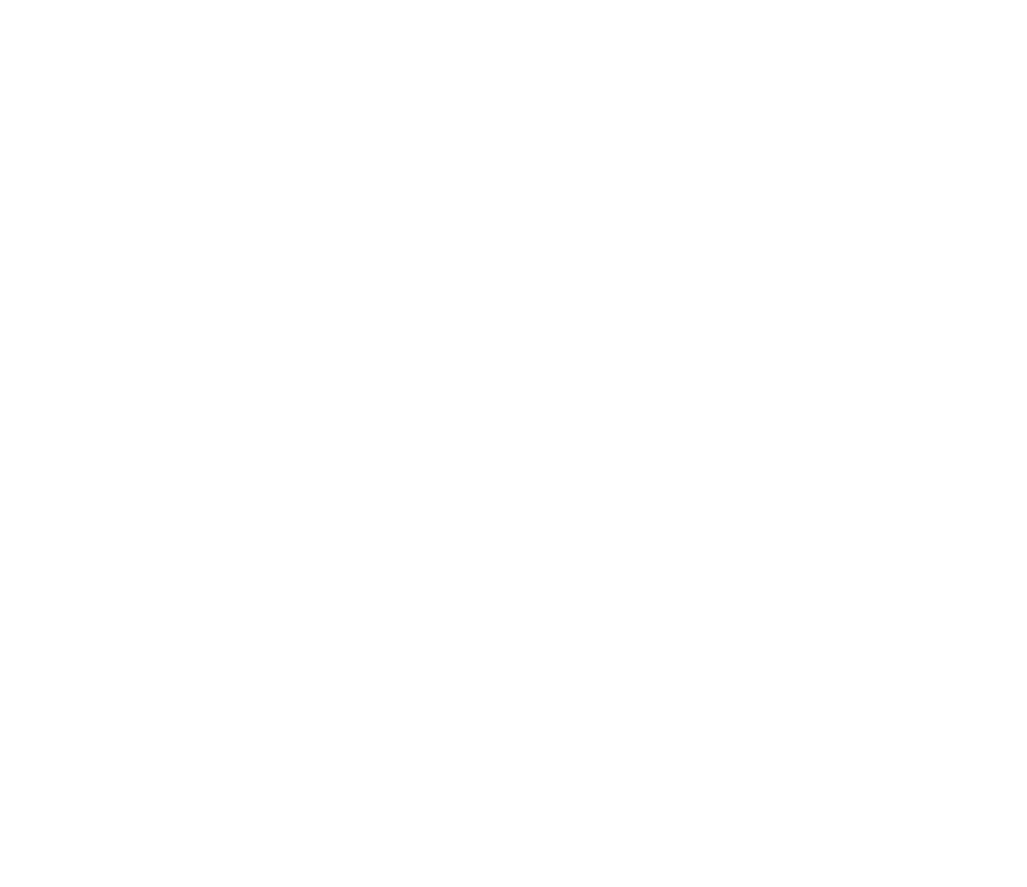
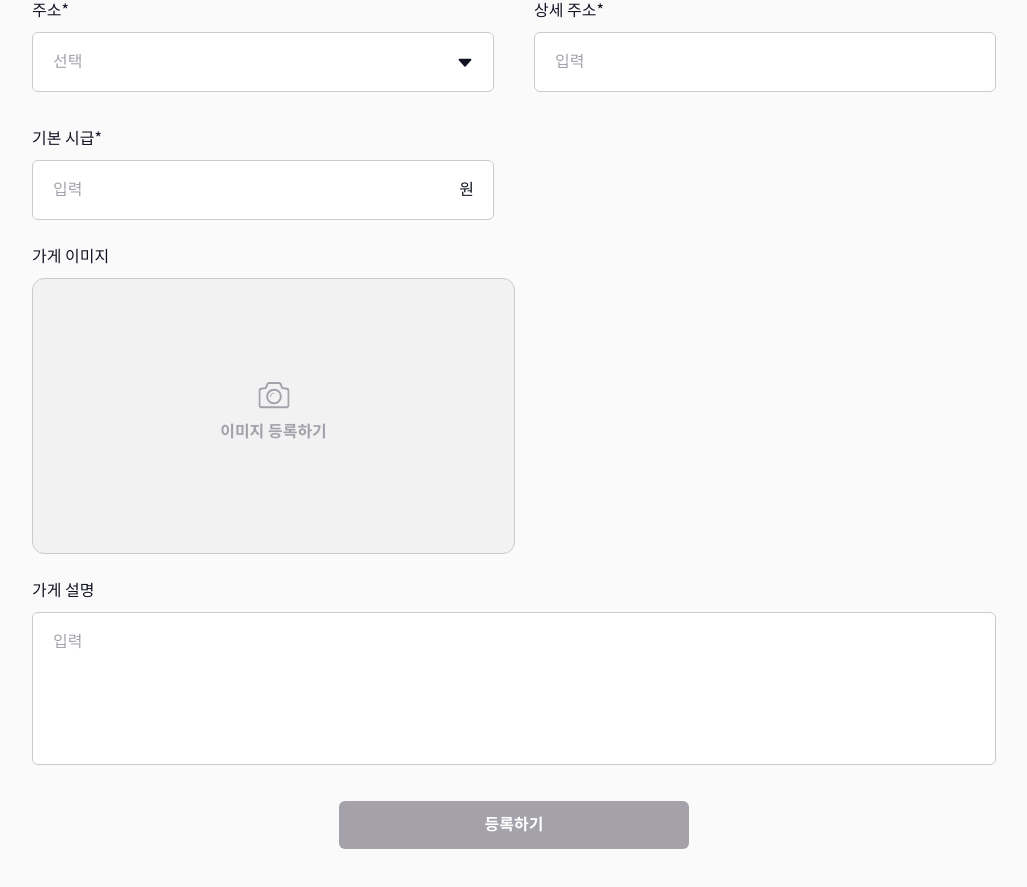
Before and after one commit to sprintPart3Team4/the-julge, a Next.js app: page / in a window 1280 px wide. Shown: the part 255-1142 px from the top of the page, without its empty margins (126-1153 px from the left). Before the commit the page ends 800 px from the top, so only its background shows below. Built offline with nearby package versions, Linux system fonts and the light colour scheme.

Commit message:
Refactor: 등록하기 버튼 기능 구현 리팩토링

```diff
--- a/components/register/shopInfo/shopInfoForm/FileInput.tsx
+++ b/components/register/shopInfo/shopInfoForm/FileInput.tsx
@@ -8,14 +8,13 @@
 
 const cn = classNames.bind(styles);
 
-export default function FileInput({ setFormValues, id, defaultValue }: FileInput) {
+export default function FileInput({ setFormValues }: FileInput) {
   const [preview, setPreview] = useState<string>(CarmeraIcon);
   const [fileValue, setFileValue] = useState<File | null>(null);
   const [fileName, setFileName] = useState<string>("");
 
   const isAddImage = fileValue ? "active" : "";
   const alt = preview ? fileName : "카메라 아이콘";
-  const imageChange = id ? "edit" : "";
 
   const getImgUrl = async (file: File) => {
     const imgUrl = await createPresinedURL(file);
@@ -41,8 +40,6 @@
     }
   };
 
-  console.log(defaultValue);
-
   useEffect(() => {
     if (!fileValue) return;
 
@@ -59,16 +56,12 @@
     <>
       <div className={cn("inputBox", "file")}>
         <p className={cn("title")}>가게 이미지</p>
-        <div className={cn("wrap", { edit: id && imageChange, active: !id && isAddImage })}>
+        <div className={cn("wrap", { active: isAddImage })}>
           <label htmlFor="file" className={cn("label")}>
             <div className={cn("cameraImage")}>
-              {fileValue && !id ? (
-                <Image fill src={preview} alt={alt} object-fit="cover" />
-              ) : (
-                <Image fill src={defaultValue} alt={defaultValue} object-fit="cover" />
-              )}
+              <Image fill src={preview} alt={alt} object-fit="cover" />
             </div>
-            <span>{id ? "이미지 추가하기" : "이미지 등록하기"}</span>
+            <span>이미지 등록하기</span>
           </label>
         </div>
         <input type="file" id="file" name="file" onChange={handleImageChange} />
--- a/components/register/shopInfo/shopInfoForm/Input.tsx
+++ b/components/register/shopInfo/shopInfoForm/Input.tsx
@@ -4,13 +4,19 @@
 
 const cn = classNames.bind(styles);
 
-export default function Input({ label, title, input, defaultValue, onChange }: Input) {
+export default function Input({ label, title, input, value, floatingText, onChange }: Input) {
   return (
     <div className={cn("inputBox")}>
       <label htmlFor={label} className={cn("title")}>
         {title}*
       </label>
-      <input {...input} placeholder="입력" defaultValue={defaultValue} onChange={onChange} />
+      <div className={cn("wrap")}>
+      <input {...input} placeholder="입력" value={value} onChange={onChange} />
+      {floatingText && (
+        <span className={cn("floatingText")}>{floatingText}</span>
+      )}
+      </div>
+
     </div>
   );
 }
--- a/components/register/shopInfo/shopInfoForm/SelectBox.tsx
+++ b/components/register/shopInfo/shopInfoForm/SelectBox.tsx
@@ -5,9 +5,9 @@
 
 const cn = classNames.bind(styles);
 
-export default function SelectBox({ label, title, item, defaultValue, setFormValues }: SelectBox) {
+export default function SelectBox({ label, title, item, value, setFormValues }: SelectBox) {
   const items = item || [];
-  const isSelected = defaultValue !== "선택";
+  const isSelected = value !== "선택";
 
   const handleOpenClick = (e: MouseEvent<HTMLDivElement>) => e.currentTarget.classList.toggle(cn("active"));
 
@@ -22,7 +22,7 @@
     <div className={cn("inputBox")} onClick={handleOpenClick}>
       <p className={cn("title")}>{title}</p>
       <label htmlFor={label} className={cn("option", { active: isSelected })}>
-        {defaultValue}
+        {value}
         <span className={cn("dropdownOpen")}>열기</span>
       </label>
       <ul>
--- /dev/null
+++ b/components/register/shopInfo/shopInfoForm/ShopInfoRegister.tsx
@@ -0,0 +1,13 @@
+import ShopInfoTitle from "../shopInfoTitle/ShopInfoTitle";
+import classNames from "classnames/bind";
+import styles from "./ShopInfoForm.module.scss";
+
+const cn = classNames.bind(styles);
+
+export default function ShopInfoRegister() {
+  return (
+    <div className={cn("wrapper")}>
+      <ShopInfoTitle title="가게 정보" />
+    </div>
+  );
+}
--- a/components/register/shopInfo/shopInfoForm/Textarea.tsx
+++ b/components/register/shopInfo/shopInfoForm/Textarea.tsx
@@ -4,13 +4,13 @@
 
 const cn = classNames.bind(styles);
 
-export default function Textarea({ label, title, textarea, defaultValue, onChange }: Textarea) {
+export default function Textarea({ label, title, textarea, value, onChange }: Textarea) {
   return (
     <div className={cn("inputBox", "textarea")}>
       <label htmlFor={label} className={cn("title")}>
         {title}
       </label>
-      <textarea {...textarea} className={cn("desc")} placeholder="입력" defaultValue={defaultValue} onChange={onChange}></textarea>
+      <textarea {...textarea} className={cn("desc")} placeholder="입력" value={value} onChange={onChange}></textarea>
     </div>
   );
 }
--- a/components/register/shopInfo/shopInfoForm/shopInfoForm.module.scss
+++ b/components/register/shopInfo/shopInfoForm/shopInfoForm.module.scss
@@ -4,8 +4,13 @@
   color: $color-gray-40;
 }
 
+.wrapper {
+  padding: 6rem 0;
+  background-color: $color-gray-5;
+}
+
 .container {
-  padding: 6rem 1.2rem;
+  padding: 0 1.2rem;
 
   @include tablet {
     padding: 0 3.2rem;
@@ -85,7 +90,7 @@
   .wrap {
     position: relative;
 
-    .won {
+    .floatingText {
       position: absolute;
       top: 50%;
       transform: translateY(-50%);
@@ -105,6 +110,7 @@
     border-radius: 0.6rem;
     border: 1px solid $color-gray-30;
     cursor: pointer;
+    background-color: $color-white;
 
     &.active {
       color: $color-black;
@@ -137,6 +143,7 @@
     box-shadow: 0px 4px 25px 0px #0000001a;
     visibility: hidden;
     transition: visibility 0.5s, height 0.5s;
+    background-color: $color-white;
 
     &::-webkit-scrollbar {
       width: 0.4rem;
@@ -207,75 +214,16 @@
       display: none;
     }
 
-    &.active .cameraImage,
-    &.edit .cameraImage {
+    &.active .cameraImage {
       position: static;
       width: 100%;
       height: 100%;
       margin: 0;
       transform: none;
-    }
 
-    &.edit .cameraImage::before {
-      display: block;
-      content: "";
-      position: absolute;
-      top: 0;
-      left: 0;
-      z-index: 1;
-      width: 100%;
-      height: 100%;
-      opacity: 0.5;
-      border-radius: 1.2rem;
-      background-color: $color-black;
-    }
-
-    &.edit .label span {
-      position: relative;
-      top: -12.3rem;
-      color: $color-white;
-      z-index: 2;
-
-      &::before {
-        content: "";
-        display: block;
-        position: absolute;
-        left: 50%;
-        top: -36px;
-        transform: translateX(-50%);
-        width: 3.2rem;
-        height: 3.2rem;
-        background: url("~/public/images/camera_edit.svg") no-repeat;
+      img {
+        border-radius: 1.2rem;
       }
-    }
-
-    &.edit {
-      position: relative;
-      background-color: transparent;
-    }
-
-    // &.edit::after {
-    //   content: "";
-    //   position: absolute;
-    //   left: 0;
-    //   top: 0;
-    //   display: block;
-    //   width: 100%;
-    //   height: 100%;
-    //   background-color: $color-black;
-    //   opacity: 0.5;
-    // }
-
-    &.edit .label {
-      color: $color-white;
-    }
-
-    &.edit .cameraImage {
-      position: static;
-      width: 100%;
-      height: 100%;
-      transform: translateX(0);
-      margin: 0;
     }
 
     .label {
@@ -289,6 +237,10 @@
       border-radius: 1.2rem;
       cursor: pointer;
       text-align: center;
+
+      span {
+        color: $color-gray-40;
+      }
     }
 
     .cameraImage {
--- a/components/register/shopInfo/shopInfoForm/shopInfoForm.tsx
+++ b/components/register/shopInfo/shopInfoForm/shopInfoForm.tsx
@@ -1,20 +1,16 @@
-import { ChangeEvent, FormEvent, useEffect, useState } from "react";
 import { useRouter } from "next/router";
+import { ChangeEvent, FormEvent, useState } from "react";
 import Input from "./Input";
 import SelectBox from "./SelectBox";
 import Textarea from "./Textarea";
 import FileInput from "./FileInput";
-import TextInput from "./TextInput";
 import Button from "@/components/common/button/Button";
 import { useAuth } from "@/contexts/AuthProvider";
 import Modal from "@/components/common/modal/Modal";
-import instance from "@/lib/axiosInstance";
-import getCookies from "@/lib/getCookies";
 import { FOOD_CATEGORY, ADDRESS } from "./constants";
 import { FormValues } from "./type";
 import classNames from "classnames/bind";
 import styles from "./ShopInfoForm.module.scss";
-import ShopPageLayout from "@/components/shop/shopPageLayout/ShopPageLayout";
 
 const cn = classNames.bind(styles);
 
@@ -30,12 +26,9 @@
 
 export default function ShopInfoForm() {
   const [formValues, setFormValues] = useState<FormValues>(initialFormValues);
-  const [registerData, setRegisterData] = useState<FormValues>(initialFormValues);
   const [isModalOpen, setIsModalOpen] = useState<boolean>(false);
-  const [isPageOpen, setIsPageOpen] = useState<boolean>(false);
 
   const router = useRouter();
-  const { id } = router.query;
 
   const wage = formValues.originalHourlyPay !== 0 ? formValues.originalHourlyPay : "";
   const isRequired =
@@ -45,7 +38,7 @@
     formValues.category !== "선택" &&
     formValues.originalHourlyPay !== 0;
 
-  const { registerShop, updateShop } = useAuth();
+  const { registerShop } = useAuth();
 
   const handleValueChange = (e: ChangeEvent<HTMLInputElement | HTMLTextAreaElement>) => {
     const { name, value } = e.target;
@@ -62,44 +55,18 @@
     registerShop(formValues);
   };
 
-  const handleEditForm = (e: FormEvent<HTMLFormElement>) => {
-    e.preventDefault();
-    updateShop(formValues);
+  const handleModalOpen = () => {
+    setIsModalOpen(true);
   };
 
   const handleButtonClick = () => {
-    setIsModalOpen(true);
+    router.push("/shop");
+    setIsModalOpen(false);
   };
 
-  const handleCloseModal = () => {
-    setIsModalOpen(false);
-    setIsPageOpen(true);
-  };
-
-  const getRegisterData = async () => {
-    const { token, shopId } = getCookies();
-
-    const res = await instance.get(`shops/${shopId}`, {
-      headers: { Authorization: `Bearer ${token}` },
-    });
-    setRegisterData(res.data.item);
-  };
-
-  useEffect(() => {
-    getRegisterData();
-  }, []);
-
   return (
-    <>
-      {isPageOpen ? (
-        <ShopPageLayout hasShop hasNotice />
-      ) : (
     <div className={cn("container")}>
-          <form
-            onSubmit={(e) => {
-              id ? handleEditForm(e) : handleRegisterForm(e);
-            }}
-          >
+      <form onSubmit={handleRegisterForm}>
         <div className={cn("inputWrap")}>
           <Input
             label="name"
@@ -109,21 +76,21 @@
               id: "name",
               name: "name",
             }}
-                defaultValue={id ? registerData.name : formValues.name}
+            value={formValues.name}
             onChange={handleValueChange}
           />
           <SelectBox
             label="category"
             title="분류*"
             item={FOOD_CATEGORY}
-                defaultValue={id ? registerData.category : formValues.category}
+            value={formValues.category}
             setFormValues={setFormValues}
           />
           <SelectBox
             label="address1"
             title="주소*"
             item={ADDRESS}
-                defaultValue={id ? registerData.address1 : formValues.address1}
+            value={formValues.address1}
             setFormValues={setFormValues}
           />
           <Input
@@ -134,23 +101,23 @@
               id: "address2",
               name: "address2",
             }}
-                defaultValue={id ? registerData.address2 : formValues.address2}
+            value={formValues.address2}
             onChange={handleValueChange}
           />
-              <TextInput
+          <Input
             label="originalHourlyPay"
             title="기본 시급"
-                text="원"
+            floatingText="원"
             input={{
               type: "number",
               id: "originalHourlyPay",
               name: "originalHourlyPay",
             }}
-                defaultValue={id ? registerData.originalHourlyPay : wage}
+            value={wage}
             onChange={handleValueChange}
           />
         </div>
-            <FileInput setFormValues={setFormValues} defaultValue={registerData.imageUrl} id={id} />
+        <FileInput setFormValues={setFormValues} />
         <Textarea
           label="description"
           title="가게 설명"
@@ -158,25 +125,20 @@
             id: "description",
             name: "description",
           }}
-              defaultValue={id ? registerData.description : formValues.description}
+          value={formValues.description}
           onChange={handleValueChange}
         />
-            <div className={cn("buttonWrap")} onClick={handleButtonClick}>
-              <Button text={id ? "완료하기" : "등록하기"} size="reactive" color={isRequired ? "primary" : "disabled"} />
+        <div className={cn("buttonWrap")} onClick={handleModalOpen}>
+          <Button text="등록하기" size="reactive" color={isRequired ? "primary" : "disabled"} />
         </div>
       </form>
       <div>
         {isModalOpen && (
           <Modal>
-                <Modal.Confirm
-                  text={id ? "수정이 완료되었습니다." : "등록이 완료되었습니다."}
-                  handleButtonClick={handleCloseModal}
-                />
+            <Modal.Confirm text="등록이 완료되었습니다." handleButtonClick={handleButtonClick} />
           </Modal>
         )}
       </div>
     </div>
-      )}
-    </>
   );
 }
--- a/components/register/shopInfo/shopInfoForm/type.ts
+++ b/components/register/shopInfo/shopInfoForm/type.ts
@@ -3,7 +3,7 @@
 export interface CommonProps {
   label: string;
   title: string;
-  defaultValue: string | number;
+  value: string | number;
 }
 export interface Input extends CommonProps {
   input?: {
@@ -16,7 +16,7 @@
     id: string;
     name: string;
   };
-  text?: string;
+  floatingText?: string;
   onChange: (e: ChangeEvent<HTMLInputElement>) => void;
 }
 
@@ -37,8 +37,6 @@
 }
 
 export interface FileInput {
-  id: string | string[] | undefined;
-  defaultValue: string;
   setFormValues: Dispatch<SetStateAction<FormValues>>;
 }
 export interface Item {
--- a/components/register/shopInfo/shopInfoTitle/ShopInfoTitle.tsx
+++ b/components/register/shopInfo/shopInfoTitle/ShopInfoTitle.tsx
@@ -1,8 +1,9 @@
 import { useState } from "react";
 import Modal from "@/components/common/modal/Modal";
+import ShopInfoForm from "../shopInfoForm/shopInfoForm";
+import ShopPageLayout from "@/components/shop/shopPageLayout/ShopPageLayout";
 import classNames from "classnames/bind";
 import styles from "@/components/register/shopInfo/shopInfoTitle/ShopInfoTitle.module.scss";
-import ShopPageLayout from "@/components/shop/shopPageLayout/ShopPageLayout";
 
 const cn = classNames.bind(styles);
 
@@ -19,10 +20,11 @@
   };
 
   return (
-    <>
+    <div className={cn("wraaper")}>
       {isPageOpen ? (
         <ShopPageLayout />
       ) : (
+        <>
           <div className={cn("container")}>
             <h2 className={cn("title")}>{title}</h2>
             <button className={cn("buttonCancel")} onClick={handleModalOpen} type="button">
@@ -39,7 +41,9 @@
               </Modal>
             )}
           </div>
+          <ShopInfoForm />
+        </>
       )}
-    </>
+    </div>
   );
 }
--- a/pages/index.tsx
+++ b/pages/index.tsx
@@ -1,13 +1,13 @@
 // 공고 리스트 페이지
 
 import Footer from "@/components/common/footer/Footer";
-import ShopInfoTitle from "@/components/register/shopInfo/shopInfoTitle/ShopInfoTitle";
+import ShopInfoRegister from "@/components/register/shopInfo/shopInfoForm/ShopInfoRegister";
 export default function Home() {
   return (
     <>
       {/* <main>메인페이지</main> */}
       {/* <Footer /> */}
-      <ShopInfoTitle title="가게정보"/>
+      <ShopInfoRegister />
     </>
   );
 }
```
Also changed, not shown: components/register/shopInfo/shopInfoForm/TextInput.tsx (deleted, +0 -19 lines), 1 other file (tests, documents, lock files or other folders). Lines whose indentation alone changed are shown as unchanged.
